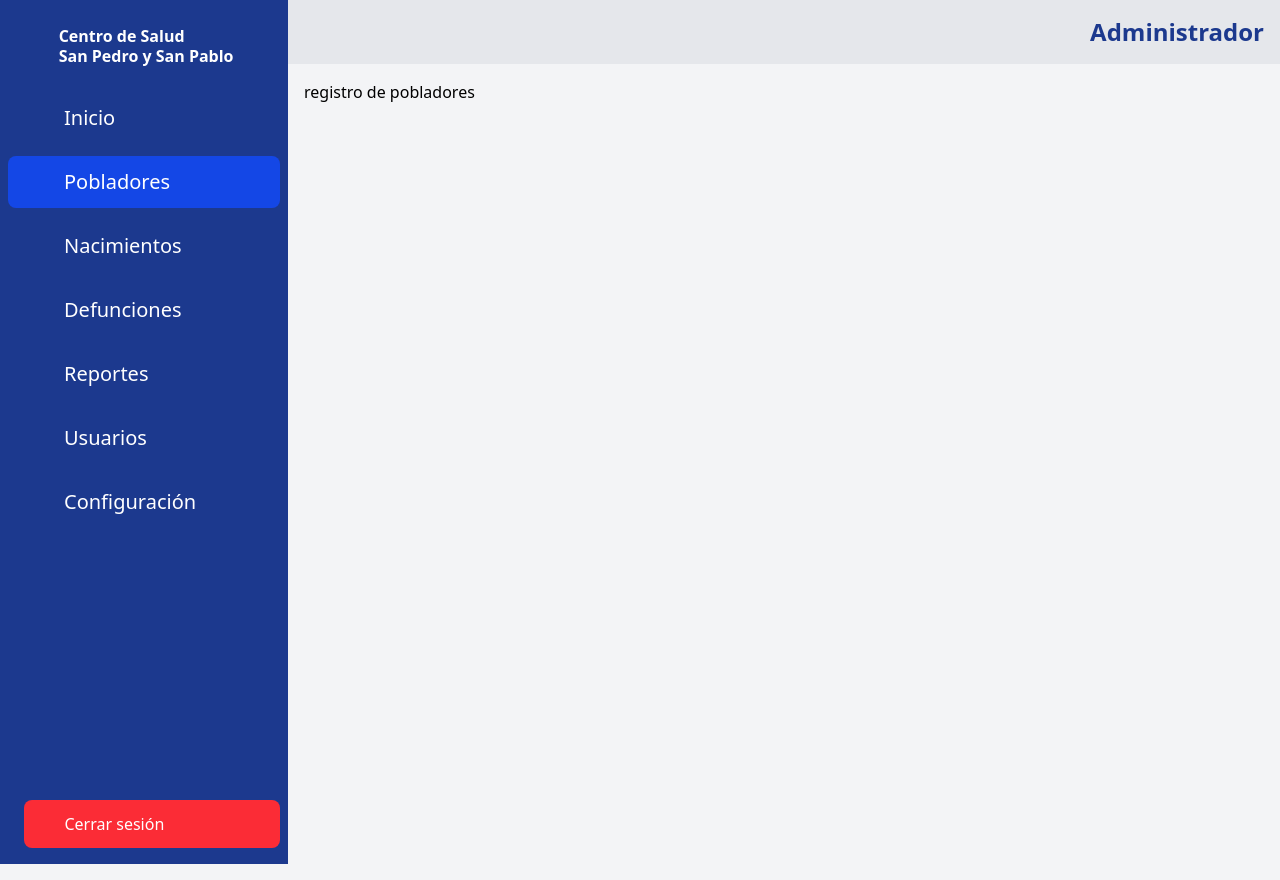
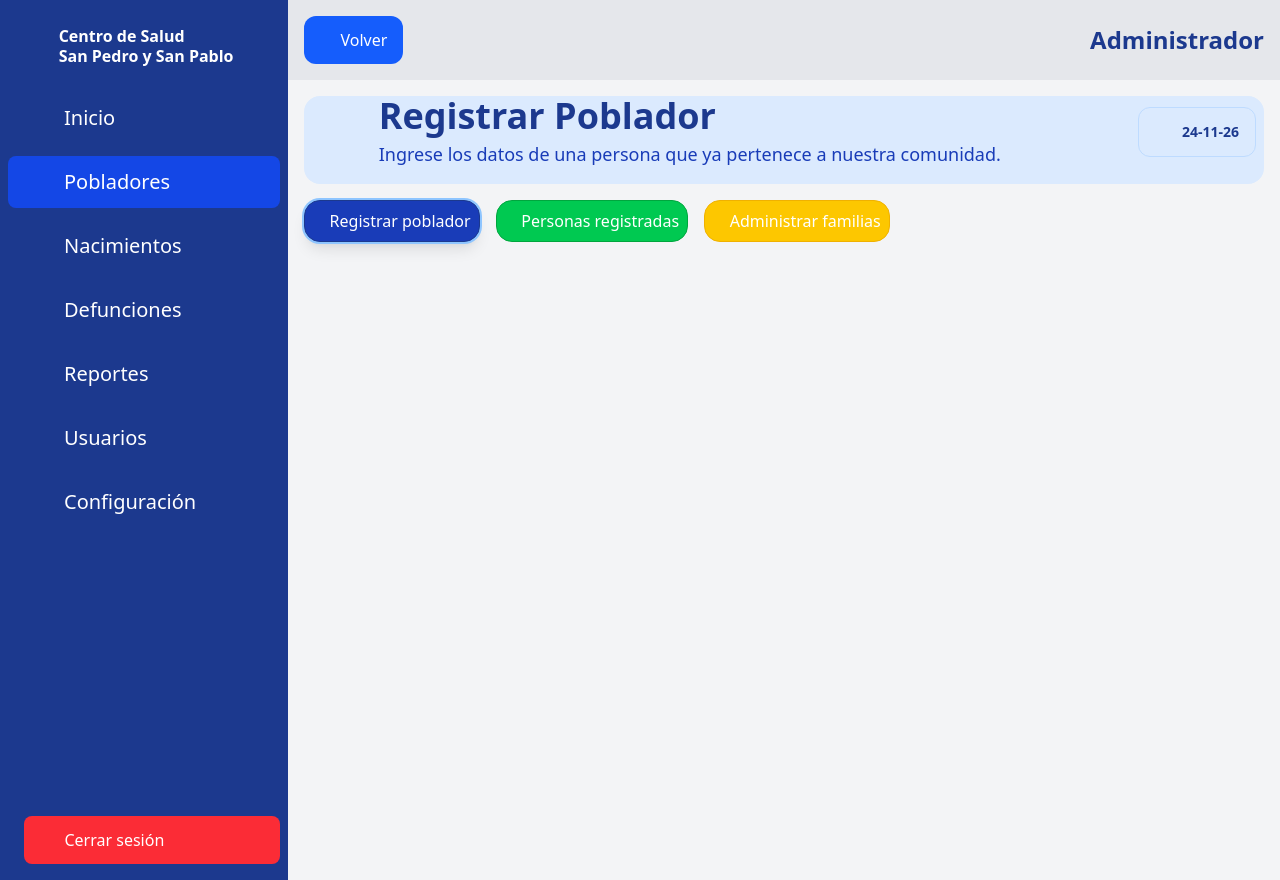
Before and after one commit to waltertorrejong-stack/centro_salud-PF, a Laravel app: page /pobladores/create in a window 1280 px wide. Run offline with Laravel 12, Linux system fonts and the light colour scheme; style sheets or scripts are compiled from the project's sources; parts of the project's set-up code (start-up, migrations or seed data) failed here and were passed over; some web fonts are replaced.

Commit message:
Descripcion de los cambios

```diff
--- a/resources/views/layouts/main.blade.php
+++ b/resources/views/layouts/main.blade.php
@@ -54,11 +54,20 @@
         <div class="flex-1">
 
                         <!-- Encabezado -->
-            <div class="flex justify-end items-center bg-gray-200 p-4 relative" x-data="{mostrar_menu: false}">
+            <div class="flex justify-between items-center bg-gray-200 p-4 relative"
+                x-data="{mostrar_menu: false}">
+
+                <!-- Izquierda: Volver u otro contenido -->
+                <div>
+                    @yield('user_name')
+                </div>
+
+                <!-- Derecha: Administrador -->
+                <div class="flex items-center gap-3">
 
                     <div class="text-blue-900 font-bold text-2xl">
                         <i class="fas fa-user"></i>
-                    @yield('user_name', 'Administrador')
+                        Administrador
                     </div>
 
                     <!-- Menú móvil -->
@@ -67,10 +76,20 @@
                             <i class="fas fa-bars text-2xl"></i>
                         </button>
                     </div>
-                <div x-show="mostrar_menu" x-on:click.away="mostrar_menu=false" class="border rounded-2xl absolute right-0 top-full flex flex-col bg-blue-900 text-white px-6" >
+
+                </div>
+
+                <!-- Menú responsive -->
+                <div x-show="mostrar_menu"
+                    x-on:click.away="mostrar_menu=false"
+                    class="border rounded-2xl absolute right-0 top-full
+                            flex flex-col bg-blue-900 text-white px-6">
+
                     @include('layouts.partials.menu-responsive')
                 </div>
+
             </div>
+
             <!-- Contenido de cada página -->
             <div class="flex flex-col p-4 bg-gray-100 min-h-screen">
                 @yield('contenido')
--- a/resources/views/pobladores/create.blade.php
+++ b/resources/views/pobladores/create.blade.php
@@ -1,7 +1,84 @@
 @extends('layouts.main')
 @section('user_name')
+
+    <a href="{{ route('pobladores.index') }}"
+       class="flex items-center gap-2 px-4 py-3 rounded-xl
+              bg-blue-600 hover:bg-blue-700 text-white transition">
+
+        <i class="fas fa-arrow-left"></i>
+        Volver
+
+    </a>
+
+@endsection
 @section('contenido')
-    <div>
-    registro de pobladores
+    <div class="space-y-4">
+        <!-- encabezado -->
+        <div class="flex justify-between items-center w-full
+                 pb-4 px-2 bg-blue-100 rounded-2xl">
+            <!-- icono y titulo -->
+            <div class="flex items-center gap-5">
+                <i class="fas fa-users text-6xl text-blue-700"></i>
+
+               <div class="flex flex-col gap-1">
+
+                  <span class="text-4xl font-bold text-blue-900">
+                    Registrar Poblador
+                  </span>
+
+                  <span class="text-lg text-blue-800">
+                    Ingrese los datos de una persona que ya pertenece a nuestra comunidad.
+                 </span>
+              </div>
+            </div>
+            <!-- fecha -->
+            <div class="flex items-center gap-2 bg-blue-100
+                    border border-blue-200 px-4 py-3 rounded-xl">
+                 <i class="fas fa-calendar-days text-2xl text-blue-600"></i>
+
+                 <span class="text-sm font-semibold text-blue-900">
+                     {{ date('d-m-y') }}
+                 </span>
+            </div>
+        </div><!-- fin encabezado -->
+        <!-- navegación -->
+        <div class="flex gap-4 items-center w-full text-white">
+           <!--  -- Registrar poblador -- -->
+            <a href="{{ route('pobladores.create') }}"
+            class="border rounded-2xl p-2 transition duration-200
+            {{ request()->routeIs('pobladores.create')
+                    ? 'bg-blue-800 border-blue-900 shadow-lg ring-2 ring-blue-300'
+                    : 'bg-blue-500 border-blue-600 hover:bg-blue-700' }}">
+
+                <i class="fas fa-user-plus"></i>
+                Registrar poblador
+            </a>
+
+
+            <!-- -- Personas registradas -- -->
+            <a href="{{ route('pobladores.index') }}"
+            class="border rounded-2xl p-2 transition duration-200
+            {{ request()->routeIs('pobladores.index')
+                    ? 'bg-green-800 border-green-900 shadow-lg ring-2 ring-green-300'
+                    : 'bg-green-500 border-green-600 hover:bg-green-700' }}">
+
+                <i class="fas fa-users"></i>
+                Personas registradas
+            </a>
+
+
+            <!-- -- Administrar familias -- -->
+            <a href=""
+            class="border rounded-2xl p-2 transition duration-200
+            {{ request()->routeIs('familias.*')
+                    ? 'bg-yellow-700 border-yellow-900 shadow-lg ring-2 ring-yellow-200'
+                    : 'bg-yellow-400 border-yellow-500 hover:bg-yellow-600' }}">
+
+                <i class="fas fa-home"></i>
+                Administrar familias
+            </a>
+
+        </div>
+
     </div>
 @endsection
--- a/resources/views/pobladores/index.blade.php
+++ b/resources/views/pobladores/index.blade.php
@@ -1,5 +1,5 @@
 @extends('layouts.main')
-@section('user_name', 'Administrador')
+@section('user_name')
 @section('contenido')
 
 <div class="p-2 space-y-4">
@@ -35,7 +35,7 @@
             <i class="fas fa-calendar-days text-2xl text-blue-600"></i>
 
             <span class="text-sm font-semibold text-blue-900">
-                Fecha
+                {{ date('d-m-y') }}
             </span>
 
         </div>
```
Also changed, not shown: routes/web.php (+6 -6 lines). Lines whose indentation alone changed are shown as unchanged.
